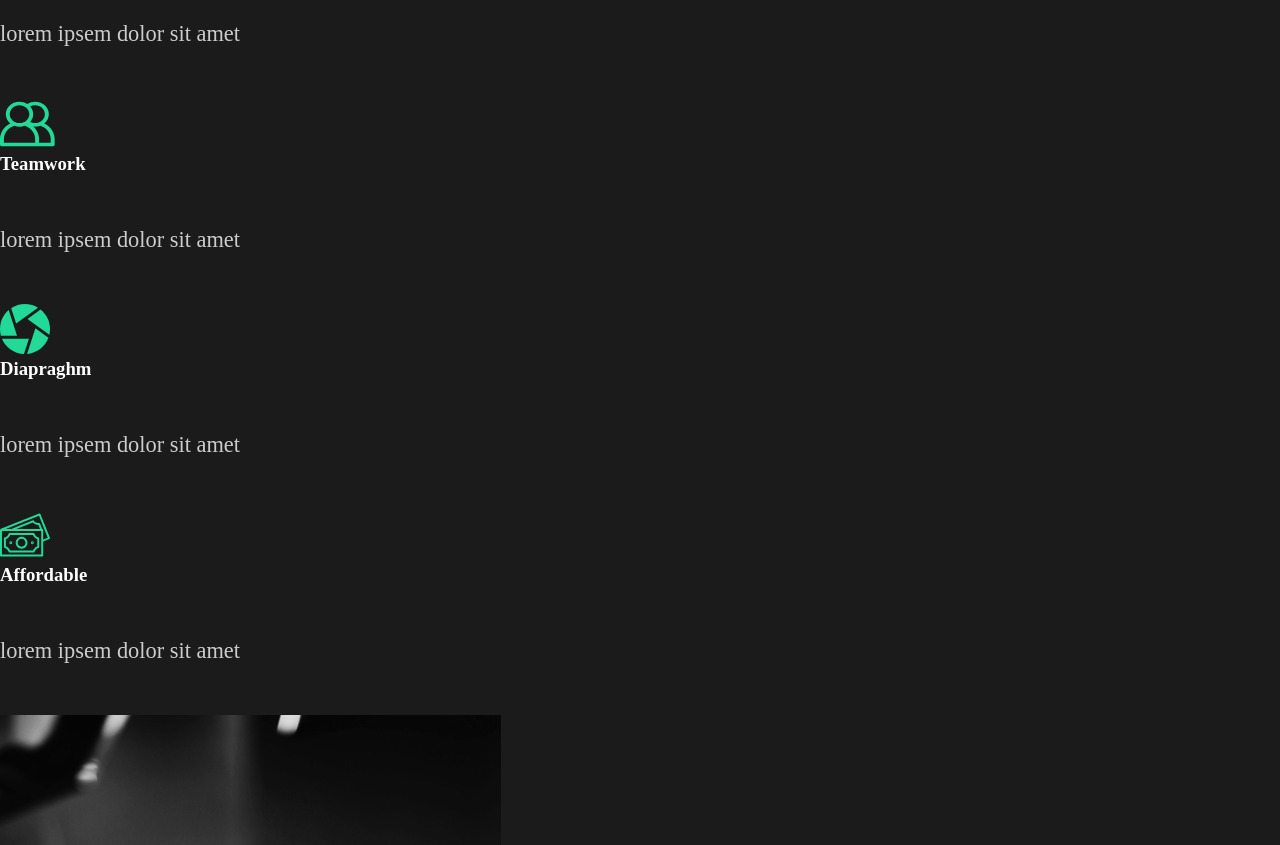
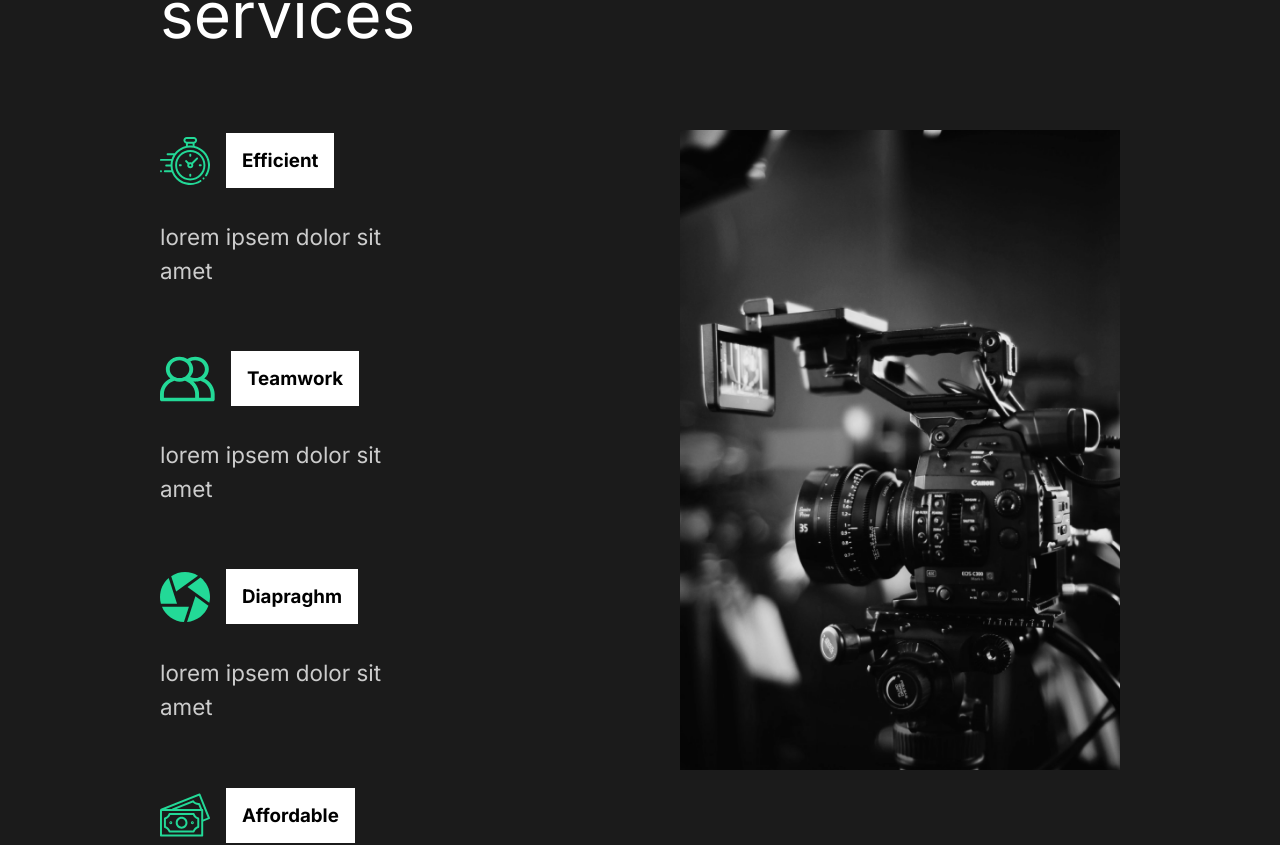
Before and after one commit to dhirthacker7/react-website-capture, a React (Create React App) app: page / in a window 1280 px wide. Shown: the part 985-1830 px from the top of the page. Built offline with nearby package versions, Linux system fonts and the light colour scheme.

Commit message:
6. Styling Services Section

```diff
--- a/public/index.html
+++ b/public/index.html
@@ -1,14 +1,14 @@
 <!DOCTYPE html>
 <html lang="en">
+
 <head>
   <meta charset="utf-8" />
   <link rel="icon" href="%PUBLIC_URL%/favicon.ico" />
   <meta name="viewport" content="width=device-width, initial-scale=1" />
   <meta name="theme-color" content="#000000" />
-    <meta
-      name="description"
-      content="Web site created using create-react-app"
-    />
+  <meta name="description" content="Web site created using create-react-app" />
+  <link rel="preconnect" href="https://fonts.gstatic.com">
+  <link href="https://fonts.googleapis.com/css2?family=Inter:wght@400;700&family=Lobster&display=swap" rel="stylesheet">
   <link rel="apple-touch-icon" href="%PUBLIC_URL%/logo192.png" />
   <!--
       manifest.json provides metadata used when your web app is installed on a
@@ -26,6 +26,7 @@
     -->
   <title>React App</title>
 </head>
+
 <body>
   <noscript>You need to enable JavaScript to run this app.</noscript>
   <div id="root"></div>
@@ -40,4 +41,5 @@
       To create a production bundle, use `npm run build` or `yarn build`.
     -->
 </body>
+
 </html>
--- a/src/components/AboutSection.js
+++ b/src/components/AboutSection.js
@@ -2,6 +2,12 @@
 import home1 from '../img/home1.png';
 // styled
 import styled from 'styled-components';
+import {
+  StyledAbout,
+  StyledDescription,
+  StyledImage,
+  StyledHide
+} from '../styles';
 
 const AboutSection = () => {
   return (
@@ -33,37 +39,4 @@
   )
 };
 
-// Styled components
-
-const StyledAbout = styled.div`
-  min-height: 90vh;
-  display: flex;
-  align-items: center;
-  justify-content: space-between;
-  padding: 5rem 10rem;
-  color: white;
-`
-
-const StyledDescription = styled.div`
-  flex: 1;
-  padding-right: 5rem;
-  h2 {
-    font-weight: lighter;
-  }
-`
-
-const StyledImage = styled.div`
-  flex: 1;
-  overflow: hidden;
-  img {
-    width: 100%;
-    height: 80vh;
-    object-fit: cover;
-  }
-`
-
-const StyledHide = styled.div`
-  overflow: hidden;
-`
-
 export default AboutSection;
--- a/src/components/GlobalStyle.js
+++ b/src/components/GlobalStyle.js
@@ -9,6 +9,7 @@
 
   body {
     background: #1b1b1b;
+    font-family: 'Inter', sans-serif;
   }
 
   button {
@@ -20,6 +21,7 @@
     background: transparent;
     color: white;
     transition: all 0.5s ease;
+    font-family: 'Inter', sans-serif;
     &:hover {
       background-color: #23d997;
       color: white;
--- a/src/components/ServicesSection.js
+++ b/src/components/ServicesSection.js
@@ -5,46 +5,94 @@
 import money from '../img/money.svg';
 import teamwork from '../img/teamwork.svg';
 import home2 from '../img/home2.png';
+// Styled
+import styled from 'styled-components';
+// Styles
+import {
+  StyledAbout,
+  StyledDescription,
+  StyledImage
+} from '../styles';
 
 const ServicesSection = () => {
   return (
-    <div className='services' >
-      <div className='description'>
+    <StyledServices>
+      <StyledDescription>
         <h2>High <span>quality</span> services</h2>
-        <div className='cards'>
-          <div className='card'>
+        <StyledCards>
+          <StyledCard>
             <div className='icon'>
               <img src={clock} alt='icon' />
               <h3>Efficient</h3>
             </div>
             <p>lorem ipsem dolor sit amet</p>
-          </div>
-          <div className='card'>
+          </StyledCard>
+          <StyledCard>
             <div className='icon'>
               <img src={teamwork} alt='icon' />
               <h3>Teamwork</h3>
             </div>
             <p>lorem ipsem dolor sit amet</p>
-          </div>          <div className='card'>
+          </StyledCard>
+          <StyledCard>
             <div className='icon'>
               <img src={diaphragm} alt='icon' />
               <h3>Diapraghm</h3>
             </div>
             <p>lorem ipsem dolor sit amet</p>
-          </div>          <div className='card'>
+          </StyledCard>
+          <StyledCard>
             <div className='icon'>
               <img src={money} alt='icon' />
               <h3>Affordable</h3>
             </div>
             <p>lorem ipsem dolor sit amet</p>
-          </div>
-        </div>
-      </div>
-      <div className='image'>
+          </StyledCard>
+        </StyledCards>
+      </StyledDescription>
+      <StyledImage>
         <img src={home2} alt='camera' />
-      </div>
-    </div>
+      </StyledImage>
+    </StyledServices>
   )
 }
 
+const StyledServices = styled(StyledAbout)`
+  min-height: 90vh;
+  color: white;
+  display: flex;
+  justify-content: space-between;
+  align-items:center;
+  padding: 5rem 10rem;
+  h2 {
+    padding-bottom: 5rem;
+  }
+
+  p {
+    /* width: 70%; */
+    padding: 2rem 0rem 4rem 0rem;
+  }
+`
+
+const StyledCards = styled.div`
+    display: flex;
+    flex-wrap: wrap;
+`
+
+const StyledCard = styled.div`
+  flex-basis: 17rem;
+  .icon {
+    display: flex;
+    align-items: center;
+    h3 {
+      margin-left: 1rem;
+      background: white;
+      color: black;
+      padding: 1rem;
+    }
+  }
+`
+
+
+
 export default ServicesSection;
--- /dev/null
+++ b/src/styles.js
@@ -0,0 +1,34 @@
+import styled from 'styled-components';
+
+// Styled components
+
+export const StyledAbout = styled.div`
+  min-height: 90vh;
+  display: flex;
+  align-items: center;
+  justify-content: space-between;
+  padding: 5rem 10rem;
+  color: white;
+`
+
+export const StyledDescription = styled.div`
+  flex: 1;
+  padding-right: 5rem;
+  h2 {
+    font-weight: lighter;
+  }
+`
+
+export const StyledImage = styled.div`
+  flex: 1;
+  overflow: hidden;
+  img {
+    width: 100%;
+    height: 80vh;
+    object-fit: cover;
+  }
+`
+
+export const StyledHide = styled.div`
+  overflow: hidden;
+`
```
Also changed, not shown: 1 other file (tests, documents, lock files or other folders). Lines whose indentation alone changed are shown as unchanged.
